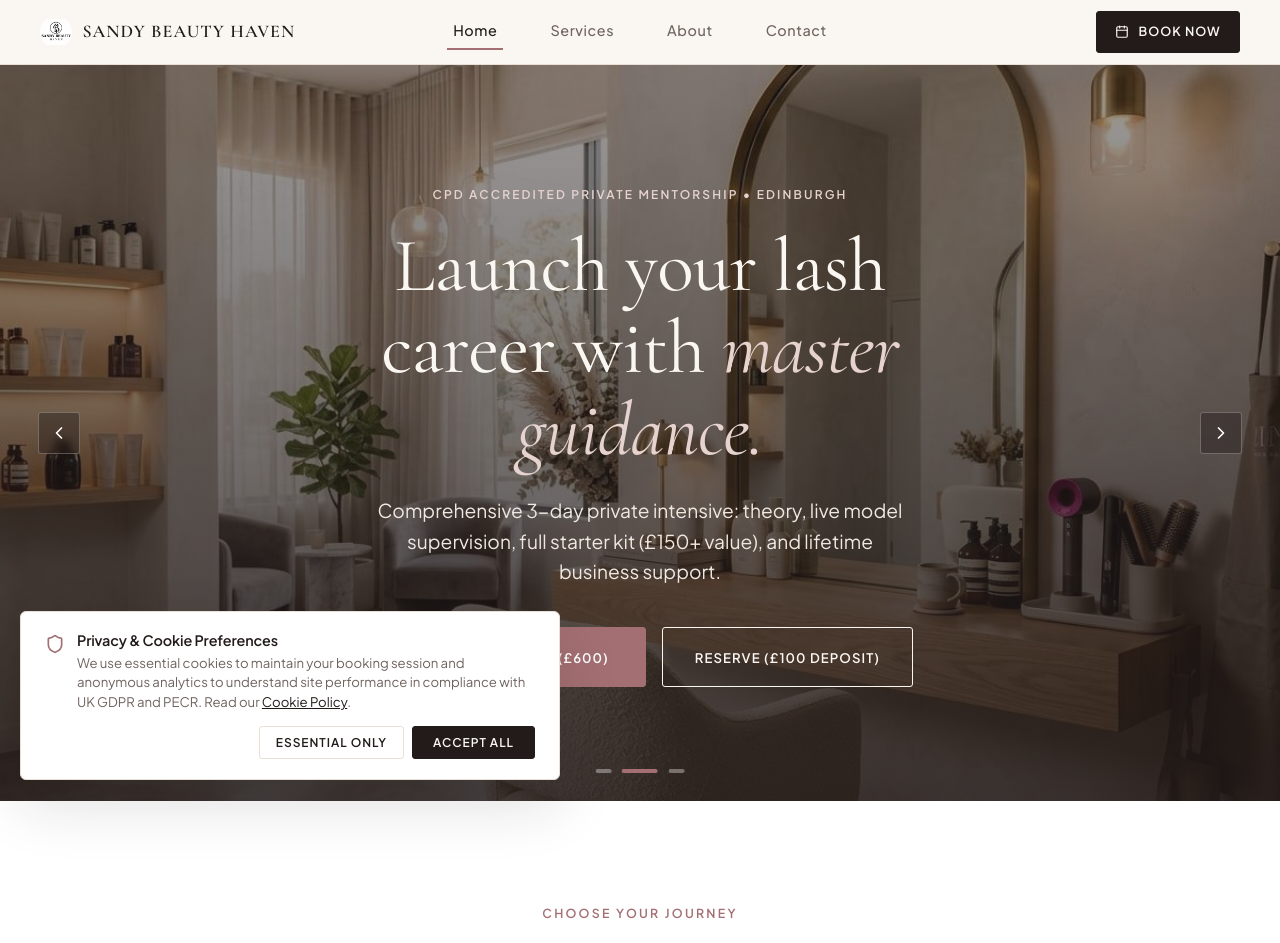
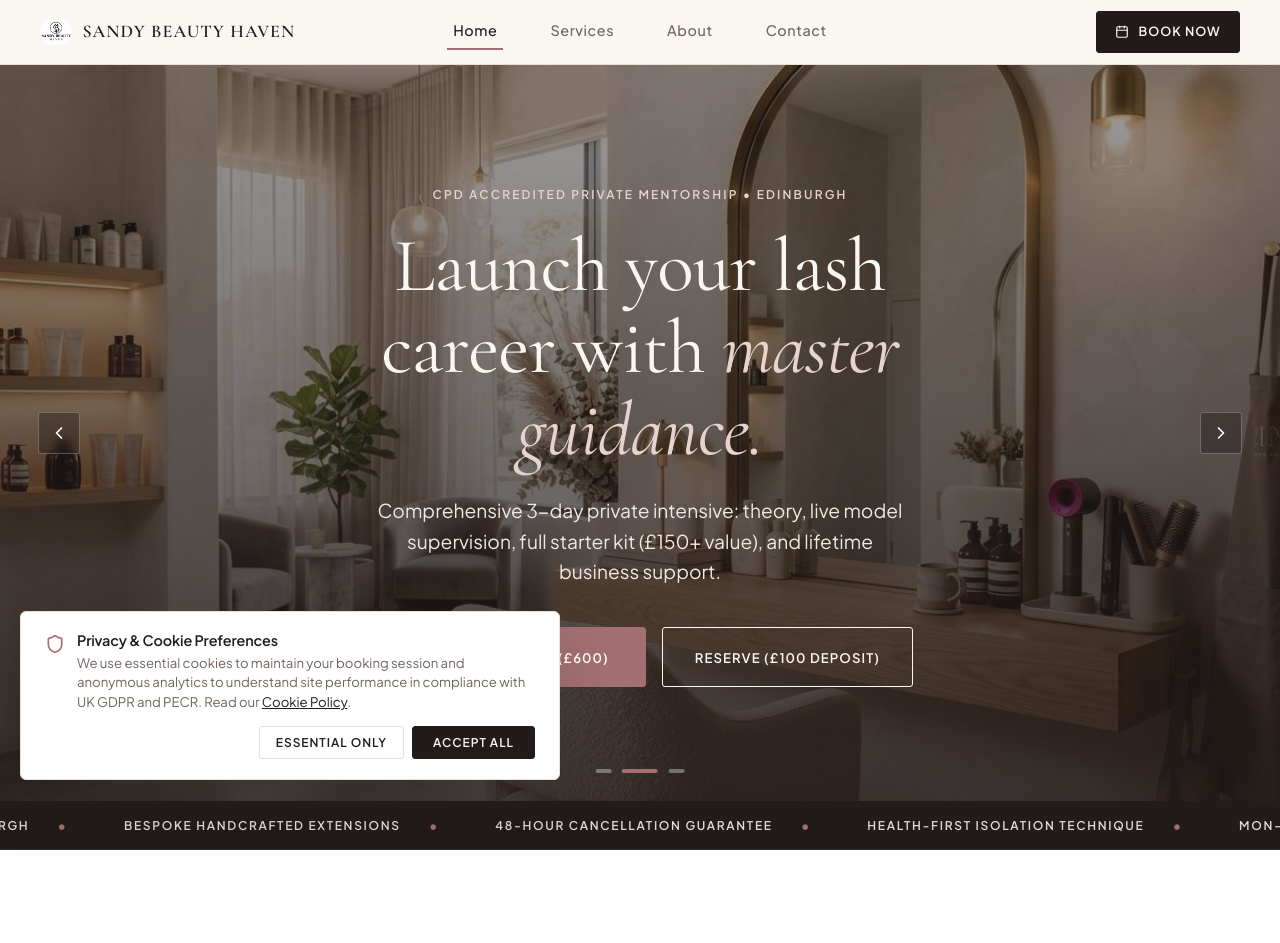
Before and after one commit to Temy-topsy/sandybeautyhaven, a React (Vite) app: page / in a window 1280 px wide. Shown: the top 943 px of the page. Built offline with nearby package versions, Linux system fonts and the light colour scheme.

Commit message:
feat: restore auto-scrolling news ticker with minimalist typographic dividers

```diff
--- a/src/index.css
+++ b/src/index.css
@@ -470,6 +470,33 @@ button:focus-visible, a:focus-visible, input:focus-visible, select:focus-visible
   box-shadow: var(--shadow-card);
 }
 
+/* Infinite Luxury Ticker Marquee */
+@keyframes marqueeScroll {
+  0% {
+    transform: translateX(0%);
+  }
+  100% {
+    transform: translateX(-50%);
+  }
+}
+
+.marquee-container {
+  overflow: hidden;
+  white-space: nowrap;
+  display: flex;
+  user-select: none;
+}
+
+.marquee-track {
+  display: flex;
+  width: max-content;
+  animation: marqueeScroll 32s linear infinite;
+}
+
+.marquee-track:hover {
+  animation-play-state: paused;
+}
+
 /* Reduced Motion */
 @media (prefers-reduced-motion: reduce) {
   *, *::before, *::after {
--- a/src/pages/HomePage.tsx
+++ b/src/pages/HomePage.tsx
@@ -86,6 +86,18 @@ export const HomePage: React.FC = () => {
   };
 
   const activeSlide = slides[currentSlide];
+
+  // Marquee announcement ticker items
+  const tickerItems = [
+    'CPD Accredited 1-on-1 Lash Academy',
+    '101 Easter Road, Edinburgh',
+    'Bespoke Handcrafted Extensions',
+    '48-Hour Cancellation Guarantee',
+    'Health-First Isolation Technique',
+    'Mon–Sat Appointments Open',
+    'Private One-to-One Mentorship',
+    '5-Star Verified Client Reviews'
+  ];
 
   return (
     <div>
@@ -283,7 +295,40 @@ export const HomePage: React.FC = () => {
         </div>
       </section>
 
-      {/* 2. THE 3-PORTAL JOURNEY GATEWAY */}
+      {/* 2. INFINITE LUXURY AUTO-TICKER (CLEAN REFINED TYPOGRAPHY) */}
+      <div
+        className="marquee-container"
+        style={{
+          backgroundColor: 'var(--color-espresso)',
+          color: 'var(--color-ivory)',
+          padding: '0.85rem 0',
+          borderBottom: '1px solid rgba(255, 255, 255, 0.08)'
+        }}
+      >
+        <div className="marquee-track">
+          {[...tickerItems, ...tickerItems].map((item, idx) => (
+            <div
+              key={idx}
+              style={{
+                display: 'inline-flex',
+                alignItems: 'center',
+                gap: '1.75rem',
+                padding: '0 1.75rem',
+                fontSize: '0.75rem',
+                letterSpacing: '0.14em',
+                textTransform: 'uppercase',
+                fontWeight: 600,
+                color: '#E0D8D3'
+              }}
+            >
+              <span>{item}</span>
+              <span style={{ color: 'var(--color-rose)', fontSize: '0.9rem', lineHeight: 1 }}>•</span>
+            </div>
+          ))}
+        </div>
+      </div>
+
+      {/* 3. THE 3-PORTAL JOURNEY GATEWAY */}
       <section className="section" style={{ backgroundColor: 'var(--color-surface)', borderBottom: '1px solid var(--color-border)' }}>
         <div className="container">
           <div className="section-header" style={{ marginBottom: 'clamp(2.5rem, 5vw, 4rem)', textAlign: 'center' }}>
```
